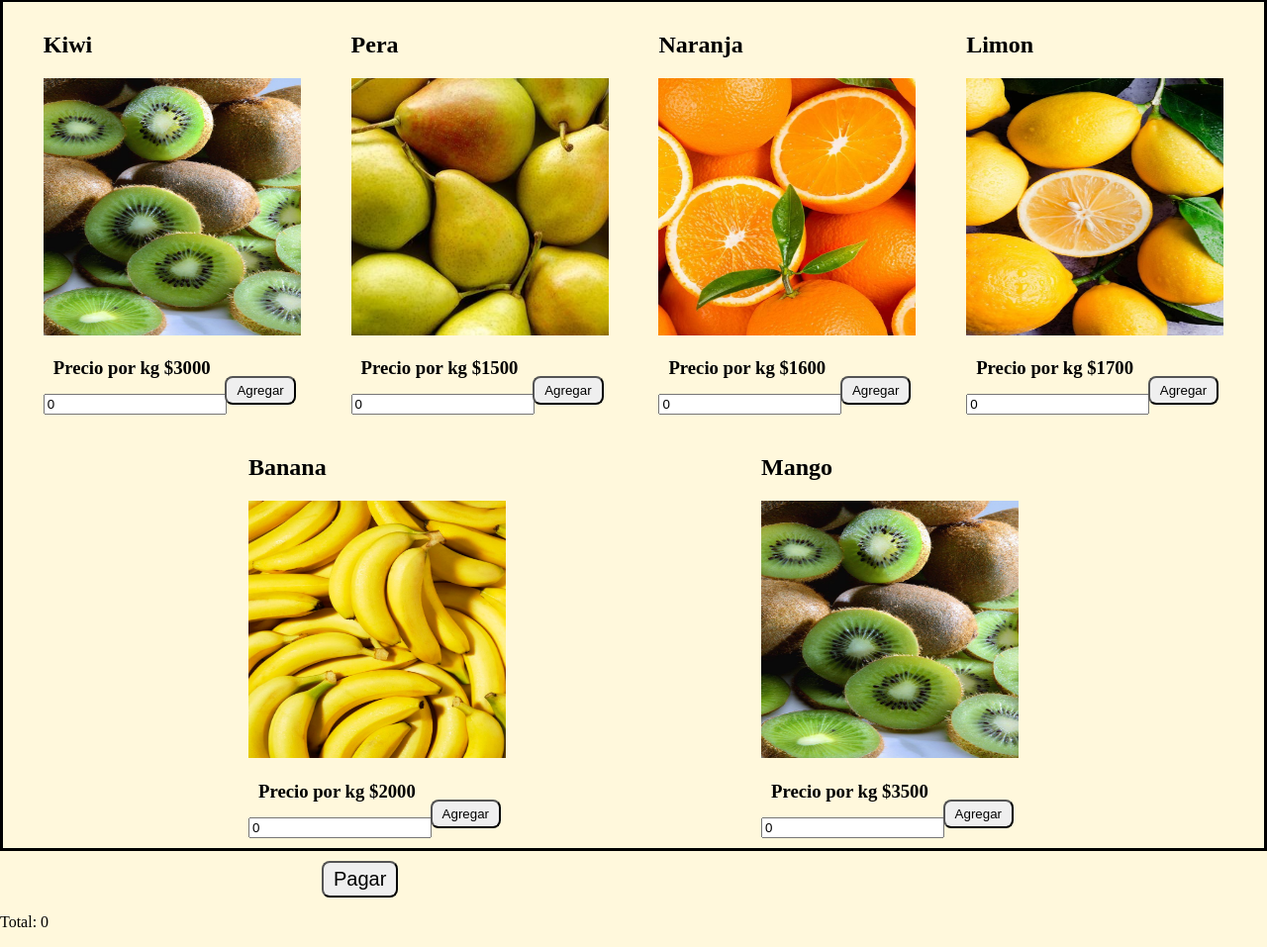
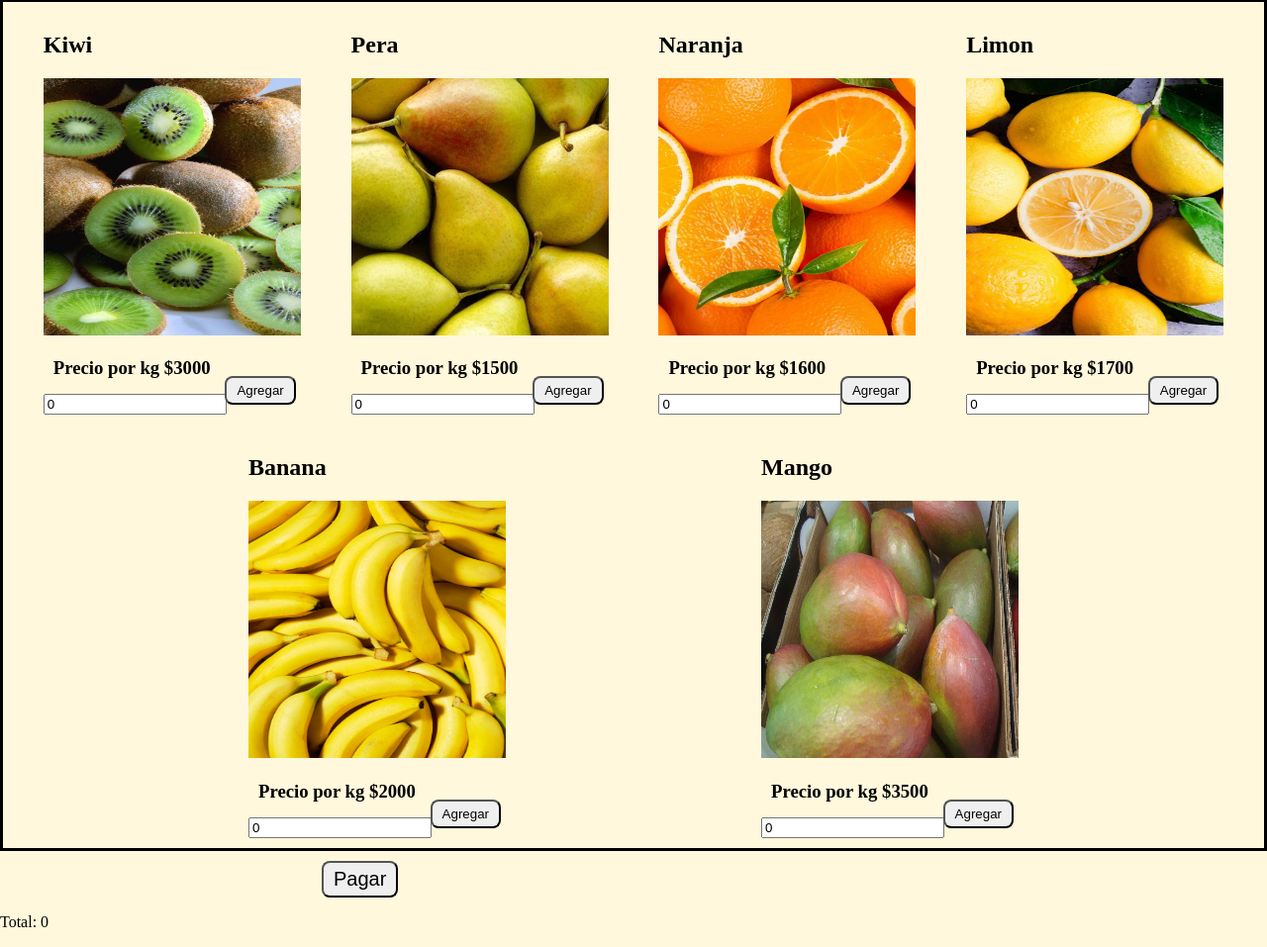
Before and after one commit to ovanic/javascript, a plain HTML site: page index.html in a window 1280 px wide. Shown: the part 70-1027 px from the top of the page at 99% size. Drawn offline with Linux system fonts and the light colour scheme.

Commit message:
arreglo de imagen

```diff
--- a/index.html
+++ b/index.html
@@ -52,7 +52,7 @@
     </div>
         <div class="producto">
             <h2>Mango</h2>
-            <img src="./images/kiwi.jpg" alt="Producto 6">
+            <img src="./images/mango.jpg" alt="Producto 6">
             <h3>Precio por kg $3500</h3>
             <input type="number" class="cantidad" value="0" min="0">
             <button class="button-add">Agregar</button>
```
Also changed, not shown: images/mango.jpg (added).
